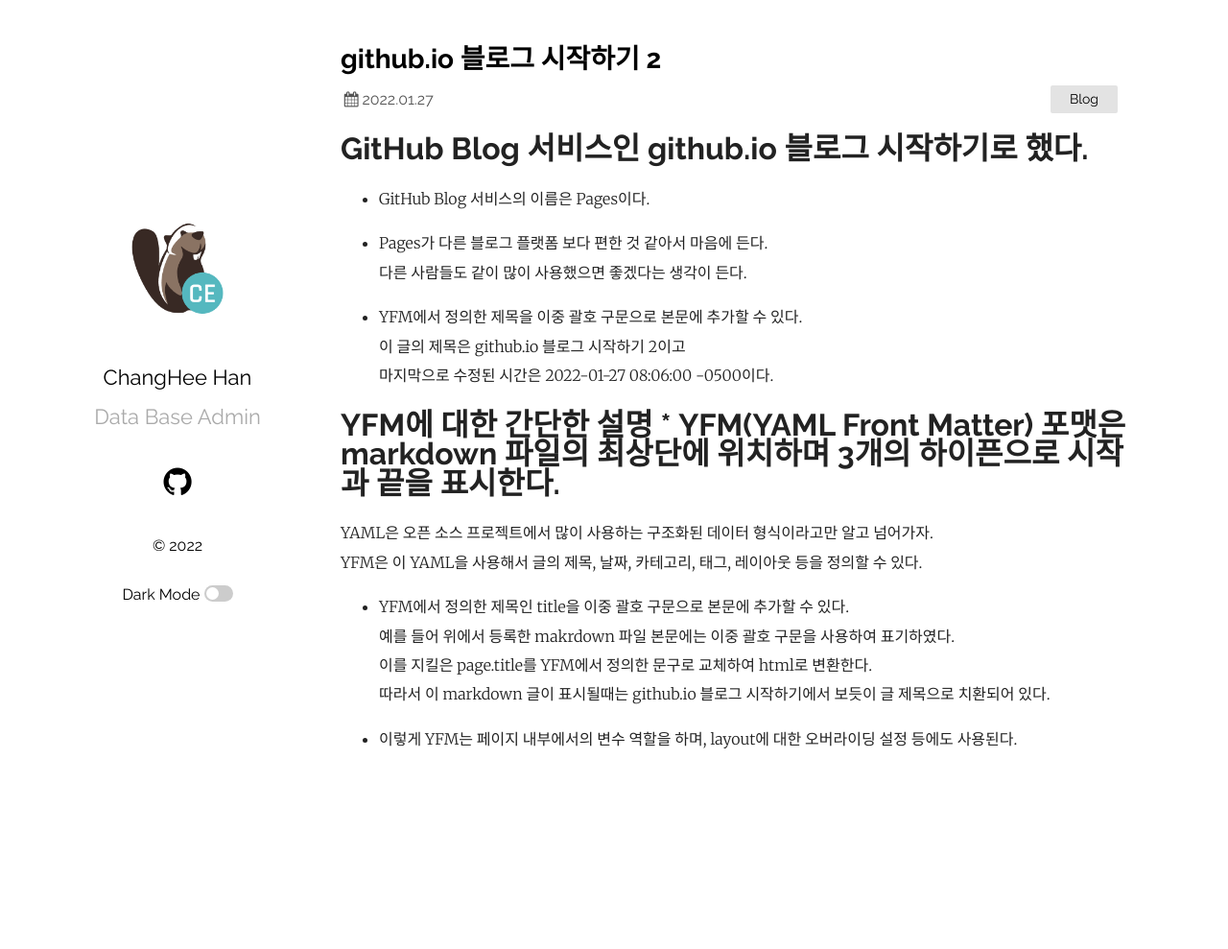
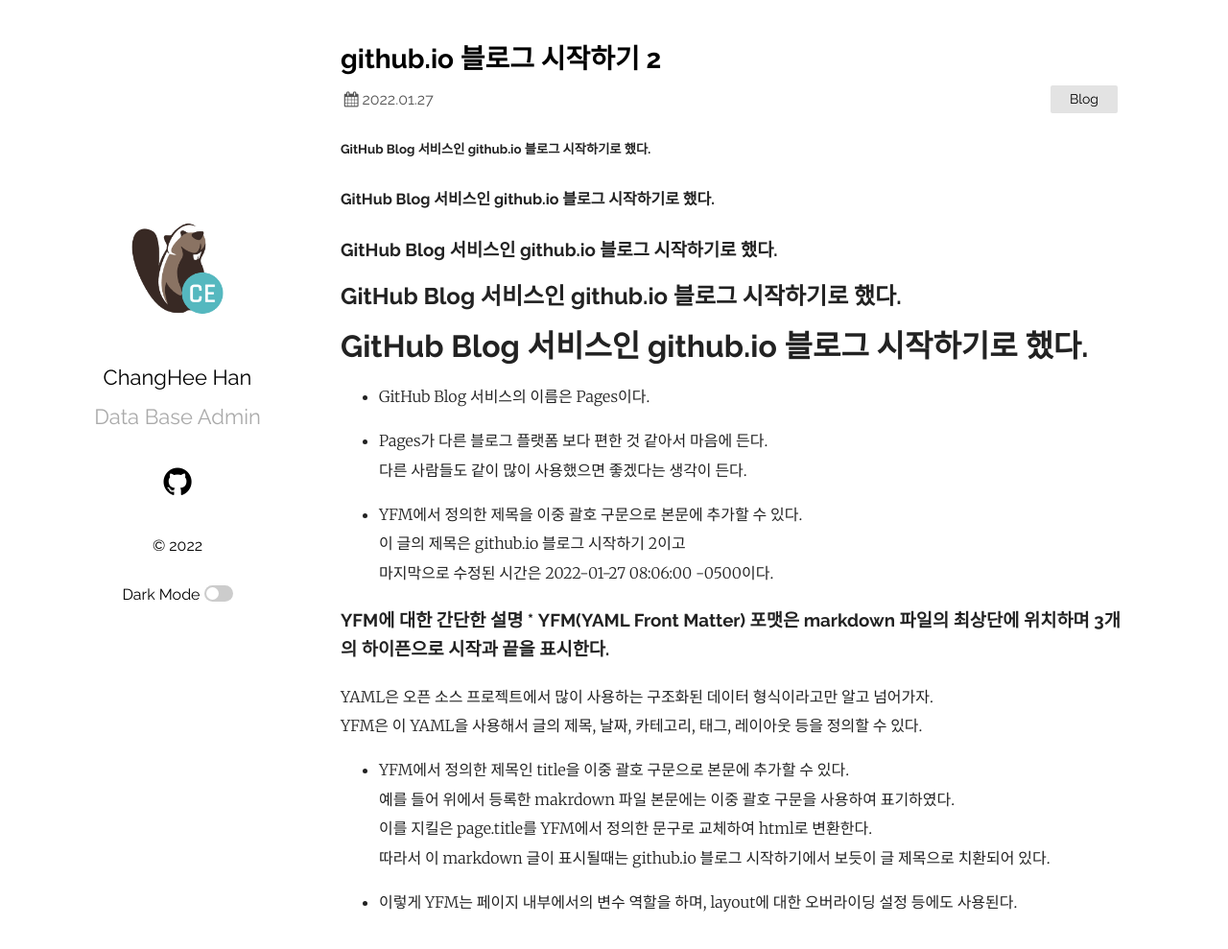
Before and after one commit to sfthch/sfthch, a Jekyll site: the page built from _posts/2022-01-27-02-blog-hch.md, in a window 1280 px wide and 1000 px high. Shown: the top 989 px of the window at 96% size. Built offline with Jekyll 4.4.1, drawn with Linux system fonts in a browser that asks for light colours; our own code applies the rules of GitHub Pages for plain Markdown files.

Commit message:
2202031054

```diff
--- a/_posts/2022-01-27-02-blog-hch.md
+++ b/_posts/2022-01-27-02-blog-hch.md
@@ -12,6 +12,10 @@ tags:
   - Blog
 ---
 
+##### GitHub Blog 서비스인 github.io 블로그 시작하기로 했다.
+#### GitHub Blog 서비스인 github.io 블로그 시작하기로 했다.
+### GitHub Blog 서비스인 github.io 블로그 시작하기로 했다.
+## GitHub Blog 서비스인 github.io 블로그 시작하기로 했다.
 # GitHub Blog 서비스인 github.io 블로그 시작하기로 했다.
 * GitHub Blog 서비스의 이름은 Pages이다.
 
@@ -22,7 +26,7 @@ tags:
   이 글의 제목은 {{ page.title }}이고
   마지막으로 수정된 시간은 {{ page.last_modified_at }}이다.
 
-# YFM에 대한 간단한 설명 * YFM(YAML Front Matter) 포맷은 markdown 파일의 최상단에 위치하며 3개의 하이픈으로 시작과 끝을 표시한다.
+### YFM에 대한 간단한 설명 * YFM(YAML Front Matter) 포맷은 markdown 파일의 최상단에 위치하며 3개의 하이픈으로 시작과 끝을 표시한다.
 YAML은 오픈 소스 프로젝트에서 많이 사용하는 구조화된 데이터 형식이라고만 알고 넘어가자.
 YFM은 이 YAML을 사용해서 글의 제목, 날짜, 카테고리, 태그, 레이아웃 등을 정의할 수 있다.
 
```
